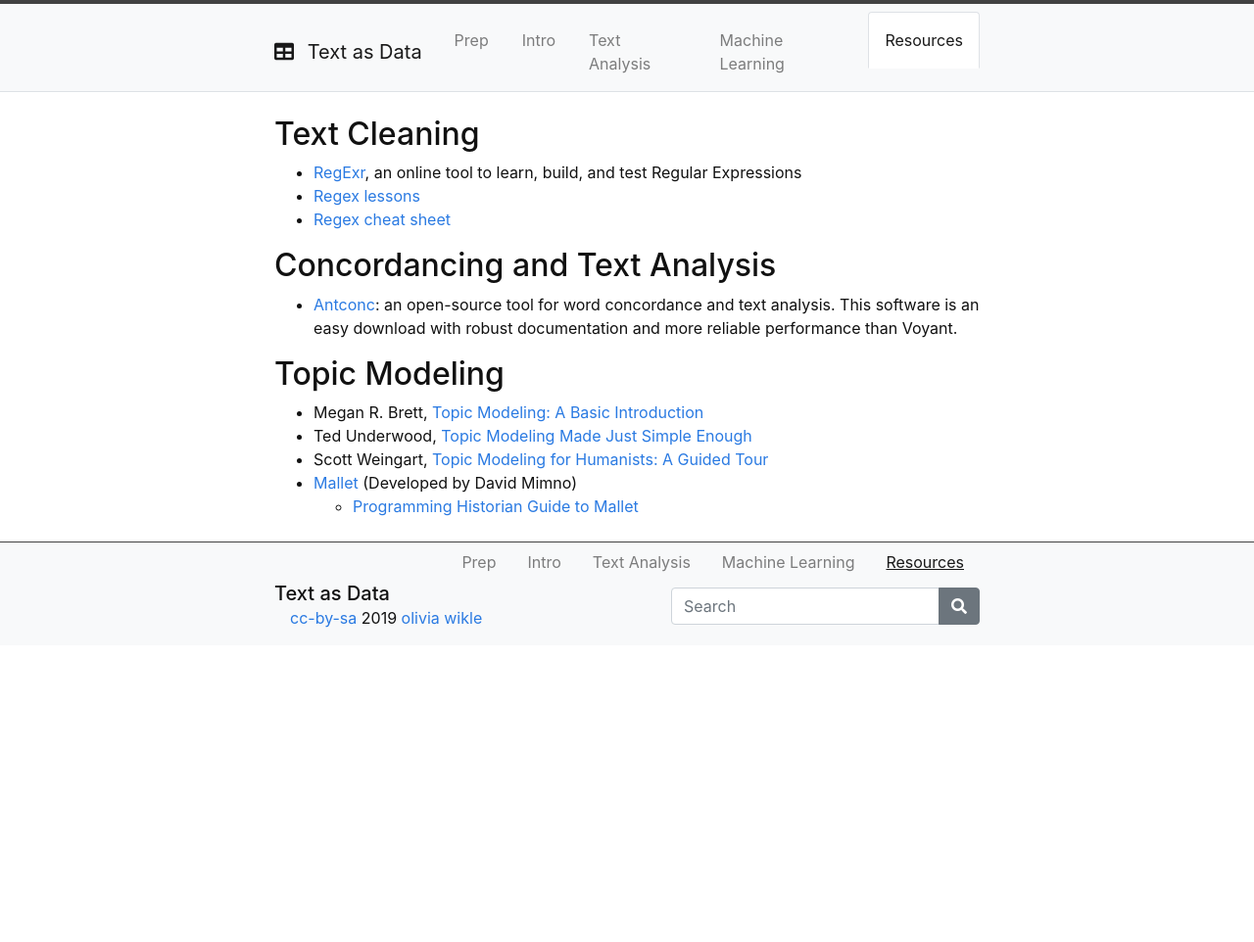
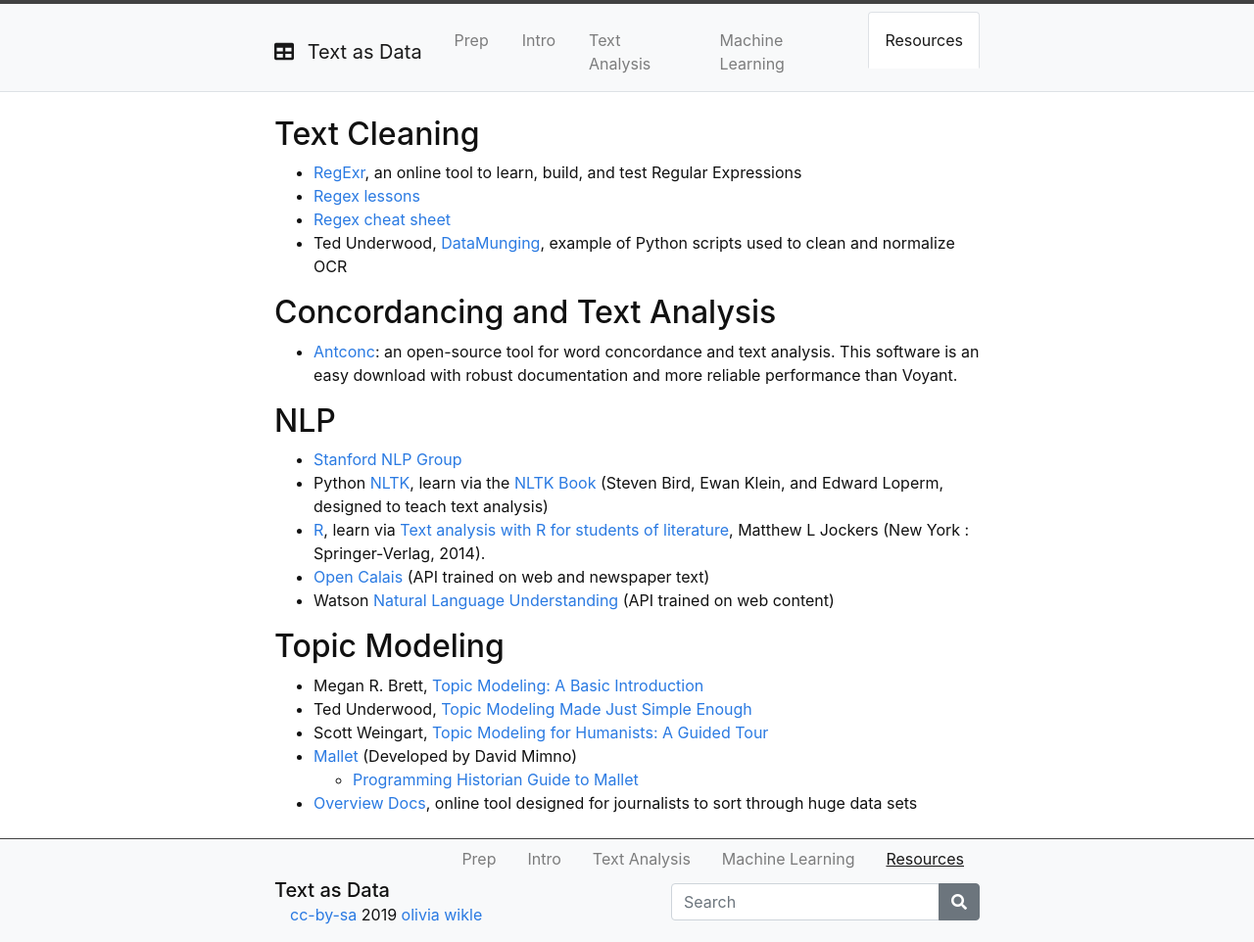
Before and after one commit to owikle/topicmodeling, a Jekyll site: the page built from content/4-resources.md, in a window 1280 px wide. Shown: the whole page at 98% size. Built offline with Jekyll 4.4.1, drawn with Linux system fonts in a browser that asks for light colours; before the commit the page ends 900 px from its top, so only the background shows below that.

Commit message:
update machine learning stuff a bit

```diff
--- a/content/4-resources.md
+++ b/content/4-resources.md
@@ -8,10 +8,19 @@ nav: true
 - [RegExr](https://regexr.com/), an online tool to learn, build, and test Regular Expressions
 - [Regex lessons](https://regexone.com/)
 - [Regex cheat sheet](https://www.rexegg.com/regex-quickstart.html)
+- Ted Underwood, [DataMunging](https://github.com/tedunderwood/DataMunging), example of Python scripts used to clean and normalize OCR
 
 ## Concordancing and Text Analysis
 
 - [Antconc](https://www.laurenceanthony.net/software/antconc/): an open-source tool for word concordance and text analysis. This software is an easy download with robust documentation and more reliable performance than Voyant.
+
+## NLP
+
+- [Stanford NLP Group](https://nlp.stanford.edu/software/)
+- Python [NLTK](http://www.nltk.org/), learn via the [NLTK Book](http://www.nltk.org/book/) (Steven Bird, Ewan Klein, and Edward Loperm, designed to teach text analysis)
+- [R](https://cran.rstudio.com/), learn via [Text analysis with R for students of literature](http://www.matthewjockers.net/text-analysis-with-r-for-students-of-literature/), Matthew L Jockers (New York : Springer-Verlag, 2014).
+- [Open Calais](http://www.opencalais.com/) (API trained on web and newspaper text)
+- Watson [Natural Language Understanding](https://www.ibm.com/watson/developercloud/natural-language-understanding.html) (API trained on web content)
 
 ## Topic Modeling
 
@@ -20,3 +29,4 @@ nav: true
 - Scott Weingart, [Topic Modeling for Humanists: A Guided Tour](http://www.scottbot.net/HIAL/index.html@p=19113.html)
 - [Mallet](http://mallet.cs.umass.edu/) (Developed by David Mimno)
     - [Programming Historian Guide to Mallet](https://programminghistorian.org/en/lessons/topic-modeling-and-mallet)
+- [Overview Docs](https://www.overviewdocs.com/), online tool designed for journalists to sort through huge data sets
```
Also changed, not shown: content/3-machine.md (+11 -2 lines).
